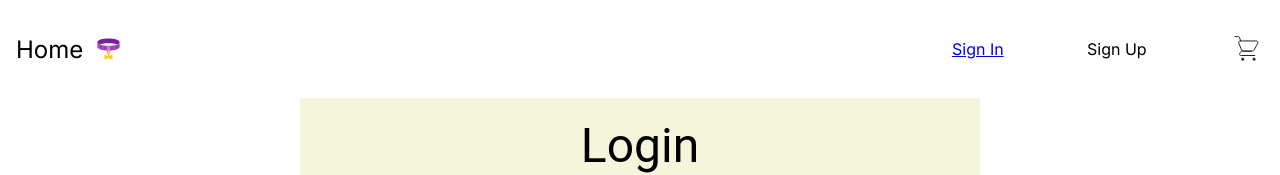
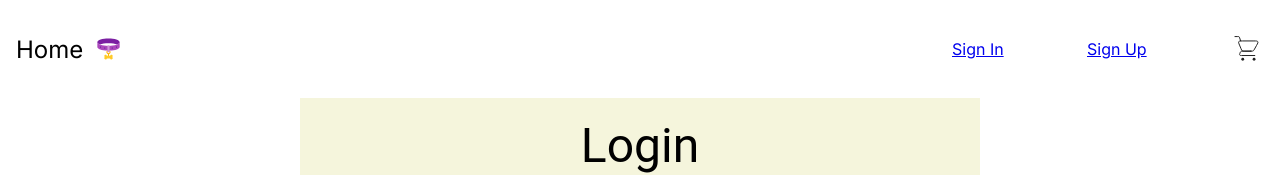
Before and after one commit to eugenekhovaiev/eCommerce-Application, a React (Vite) app: page /login in a window 1280 px wide. Shown: the top 175 px of the page. Built offline with nearby package versions, Linux system fonts and the light colour scheme.

Commit message:
reafctor: change the structure of link

```diff
--- a/src/entities/Login/UI/SignInLink.tsx
+++ b/src/entities/Login/UI/SignInLink.tsx
@@ -1,8 +1,8 @@
-import Link from '../../../shared/UI/link/Link';
+import LinkElement from '../../../shared/UI/link/Link';
 import { ISignInProps } from '../types';
 
 function SignInLink(props: ISignInProps): JSX.Element {
-  return <Link className={props.className} title="Sign In" onClick={props.onClick} href="/login" />;
+  return <LinkElement className={props.className} title="Sign In" onClick={props.onClick} to="/login" />;
 }
 
 export default SignInLink;
--- a/src/entities/Login/UI/SignUpLink.tsx
+++ b/src/entities/Login/UI/SignUpLink.tsx
@@ -1,8 +1,8 @@
-import Link from '../../../shared/UI/link/Link';
+import LinkElement from '../../../shared/UI/link/Link';
 import { ISignUpProps } from '../types';
 
 function SignUpLink(props: ISignUpProps): JSX.Element {
-  return <Link className={props.className} title="Sign Up" onClick={props.onClick} />;
+  return <LinkElement className={props.className} title="Sign Up" onClick={props.onClick} to="/" />;
 }
 
 export default SignUpLink;
--- a/src/shared/UI/link/Link.tsx
+++ b/src/shared/UI/link/Link.tsx
@@ -1,14 +1,15 @@
 import './Link.scss';
 import { ILinkProps } from '../../types';
 import getClassName from '../../lib/helpers/getClassName';
+import { Link } from 'react-router-dom';
 
-function Link(props: ILinkProps): JSX.Element {
+function LinkElement(props: ILinkProps): JSX.Element {
   const className = getClassName('link', props.className);
   return (
-    <a className={className} onClick={props.onClick} href={props.href} target={props.target}>
+    <Link className={className} onClick={props.onClick} to={props.to} target={props.target}>
       {props.title} {props.children}
-    </a>
+    </Link>
   );
 }
 
-export default Link;
+export default LinkElement;
--- a/src/shared/types/index.ts
+++ b/src/shared/types/index.ts
@@ -1,7 +1,7 @@
 import { Control, FieldErrors } from 'react-hook-form';
 
 export interface ILinkProps {
-  href?: string;
+  to: string;
   target?: string;
   title?: string;
   className?: string;
```
